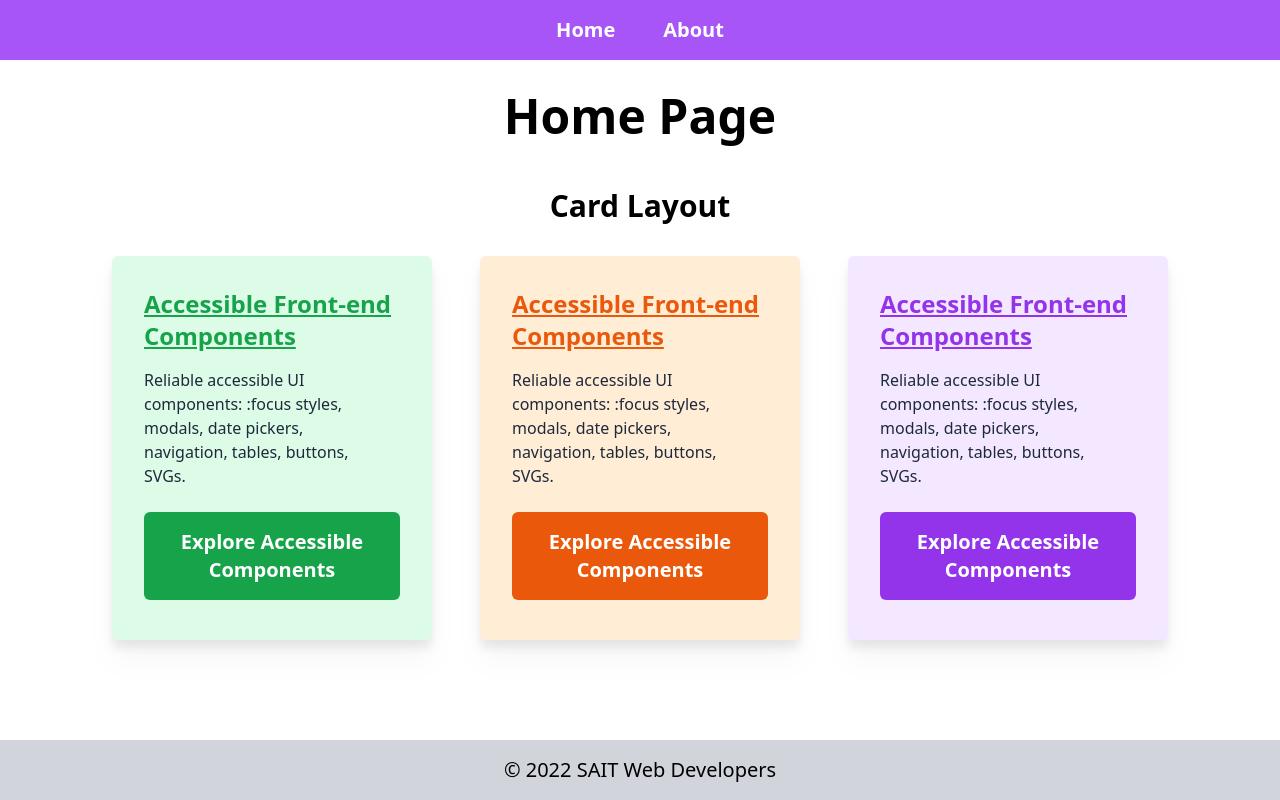
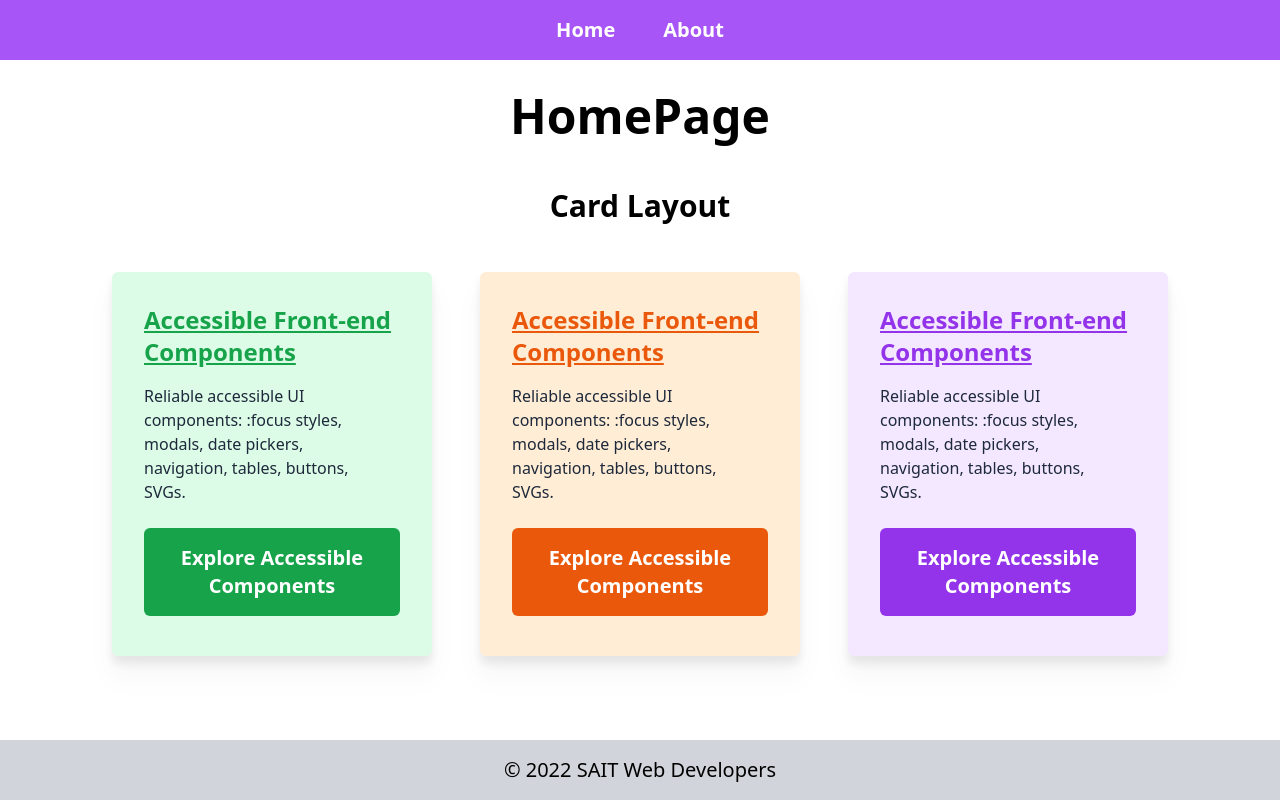
Before and after one commit to sait-wbdv/nuxt-3-demos, a Nuxt app: page / in a window 1280 px wide. Built offline with nearby package versions, Linux system fonts and the light colour scheme.

Commit message:
split code up into layout components

```diff
--- /dev/null
+++ b/components/AppMain.vue
@@ -0,0 +1,5 @@
+<template>
+  <main class="mx-auto">
+    <slot></slot>
+  </main>
+</template>
--- /dev/null
+++ b/components/AppSection.vue
@@ -0,0 +1,5 @@
+<template>
+  <section class="container flex flex-col gap-4">
+    <slot></slot>
+  </section>
+</template>
--- /dev/null
+++ b/components/CardGrid.vue
@@ -0,0 +1,5 @@
+<template>
+  <div class="flex flex-wrap gap-4">
+    <slot></slot>
+  </div>
+</template>
--- /dev/null
+++ b/components/PageHeader.vue
@@ -0,0 +1,12 @@
+<script setup>
+defineProps({
+  title: String,
+});
+</script>
+<template>
+  <header
+    class="container flex justify-center text-5xl font-bold my-8 text-center"
+  >
+    <h1>{{ title }}</h1>
+  </header>
+</template>
--- /dev/null
+++ b/components/SectionHeader.vue
@@ -0,0 +1,10 @@
+<script setup>
+defineProps({
+  title: String,
+});
+</script>
+<template>
+  <header class="text-3xl text-center py-4 font-semibold">
+    <h2>{{ title }}</h2>
+  </header>
+</template>
--- a/pages/about.vue
+++ b/pages/about.vue
@@ -1,5 +1,5 @@
 <template>
-  <main>
-    <h1>About Page</h1>
-  </main>
+  <AppMain>
+    <PageHeader title="About Page" />
+  </AppMain>
 </template>
--- a/pages/index.vue
+++ b/pages/index.vue
@@ -36,17 +36,11 @@ const cards = [
 ];
 </script>
 <template>
-  <main class="mx-auto">
-    <header
-      class="container flex justify-center text-5xl font-bold my-8 text-center"
-    >
-      <h1>Home Page</h1>
-    </header>
-    <section class="container">
-      <header class="text-3xl text-center py-4 font-semibold">
-        <h2>Card Layout</h2>
-      </header>
-      <div class="flex flex-wrap gap-4">
+  <AppMain>
+    <PageHeader title="HomePage" />
+    <AppSection>
+      <SectionHeader title="Card Layout" />
+      <CardGrid>
         <AppCard
           v-for="card in cards"
           :key="card.id"
@@ -58,7 +52,7 @@ const cards = [
           :color="card.color"
           :linkColor="card.linkColor"
         />
-      </div>
-    </section>
-  </main>
+      </CardGrid>
+    </AppSection>
+  </AppMain>
 </template>
```
